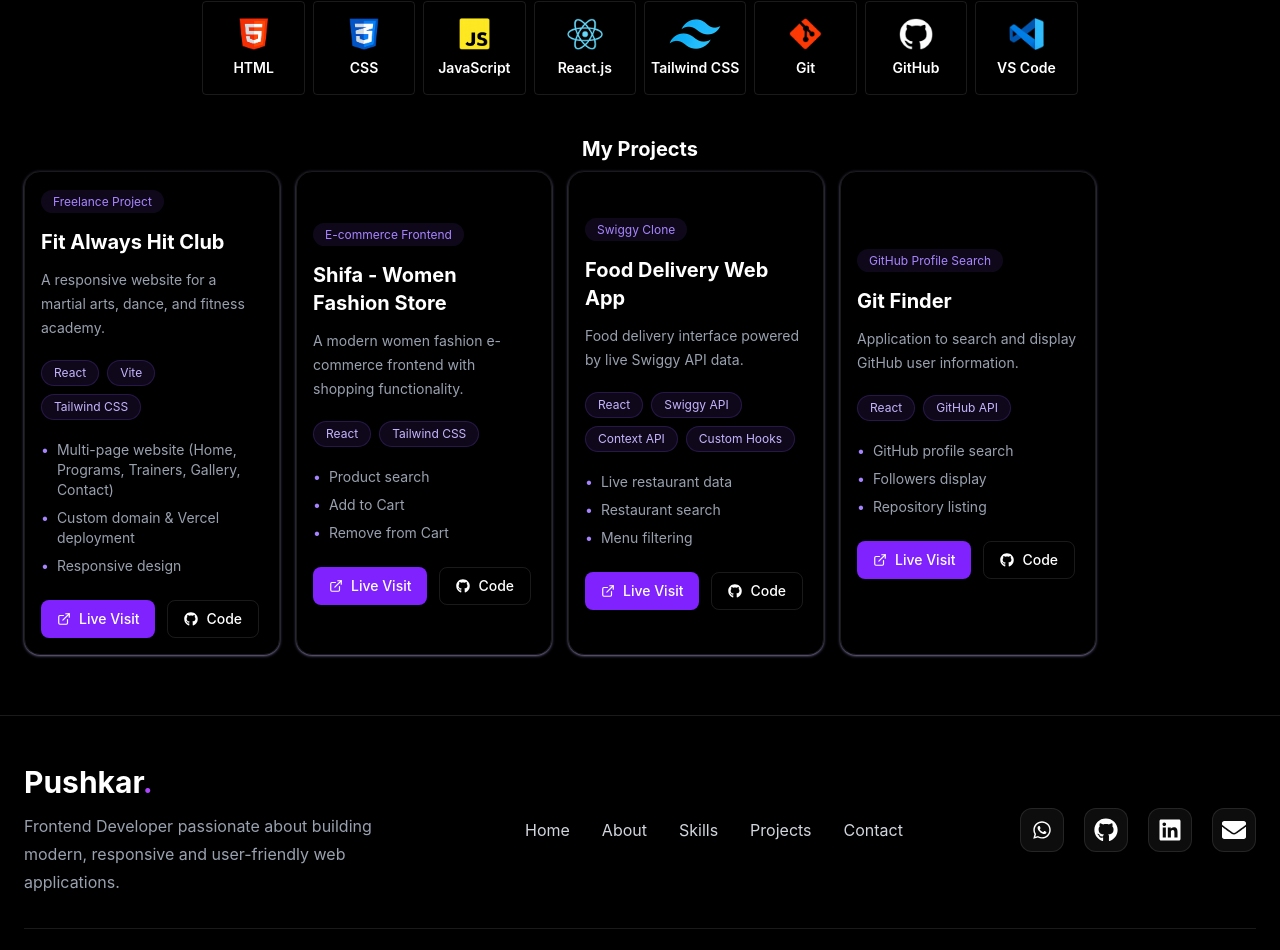
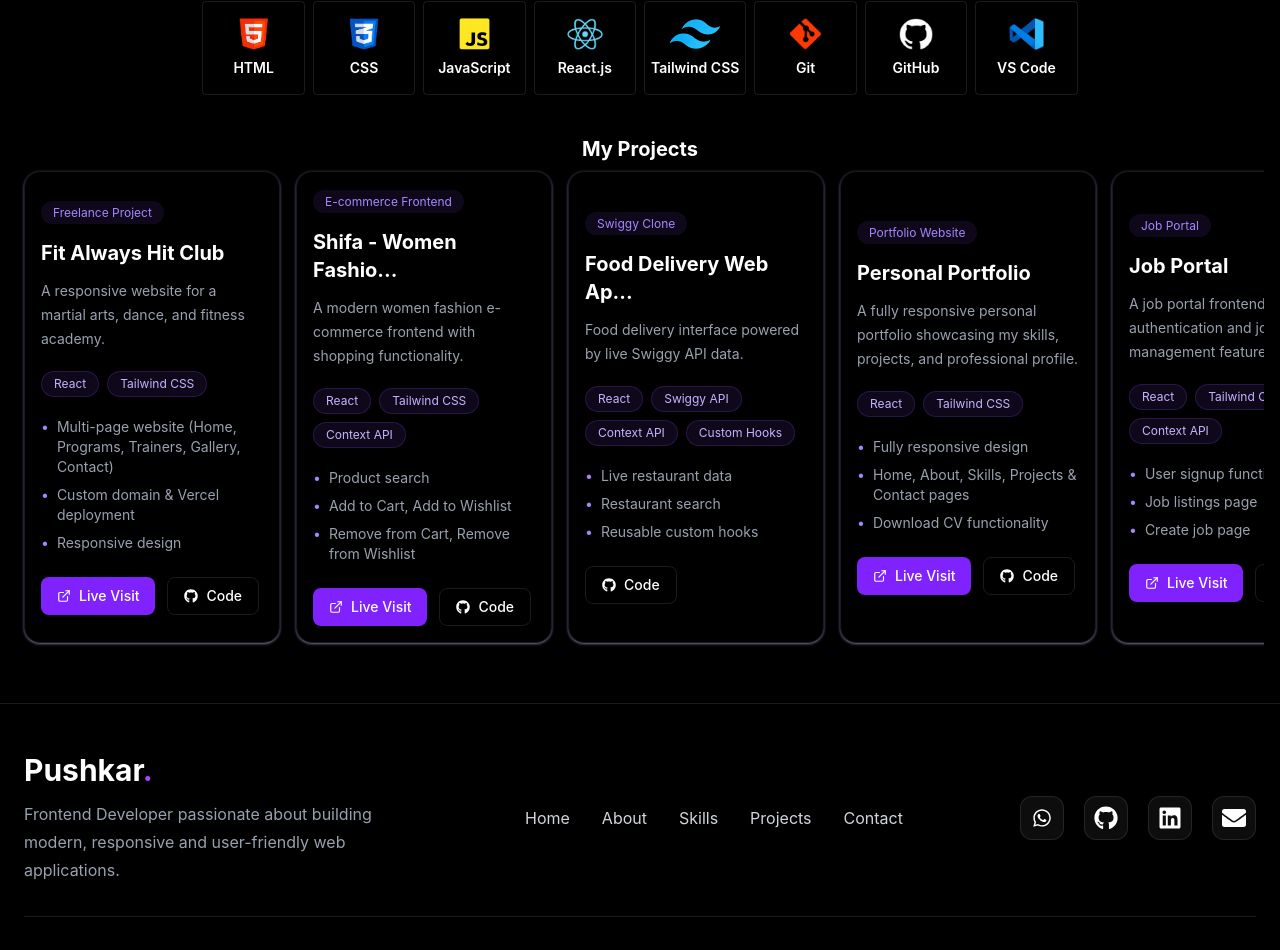
Before and after one commit to impushkr/portfolio, a React (Vite) app: page / in a window 1280 px wide. Shown: the part 733-1683 px from the top of the page. Built offline with nearby package versions, Linux system fonts and the light colour scheme.

Commit message:
data updated

```diff
--- a/src/components/ProjectCard.jsx
+++ b/src/components/ProjectCard.jsx
@@ -18,7 +18,7 @@ const ProjectCard = () => {
             </span>
 
             <h3 className="mt-4 text-xl font-bold text-white">
-              {project.title}
+              {project.title.length>20 ? project.title.slice(0,20)+"...":project.title}
             </h3>
 
             <p className="mt-3 text-sm leading-6 text-gray-400">
@@ -50,7 +50,7 @@ const ProjectCard = () => {
 
             {/* Buttons */}
             <div className="mt-6 flex gap-3">
-              <a
+              { project.liveUrl!== "#" ? (<a
                 href={project.liveUrl}
                 target="_blank"
                 rel="noreferrer"
@@ -58,7 +58,7 @@ const ProjectCard = () => {
               >
                 <FiExternalLink  />
                 Live Visit
-              </a>
+              </a>):null}
 
               <a
                 href={project.githubUrl}
--- a/src/data/projects.js
+++ b/src/data/projects.js
@@ -5,7 +5,7 @@ export const projects = [
     type: "Freelance Project",
     description:
       "A responsive website for a martial arts, dance, and fitness academy.",
-    tech: ["React", "Vite", "Tailwind CSS"],
+    tech: ["React", "Tailwind CSS"],
     features: [
       "Multi-page website (Home, Programs, Trainers, Gallery, Contact)",
       "Custom domain & Vercel deployment",
@@ -14,7 +14,7 @@ export const projects = [
       "Direct client collaboration",
     ],
     liveUrl: "https://fitalwayshitclub.com",
-    githubUrl: "#",
+    githubUrl: "https://github.com/impushkr/martial-arts-academy.git",
   },
 
   {
@@ -23,42 +23,72 @@ export const projects = [
     type: "E-commerce Frontend",
     description:
       "A modern women fashion e-commerce frontend with shopping functionality.",
-    tech: ["React", "Tailwind CSS"],
+    tech: ["React", "Tailwind CSS", "Context API"],
     features: [
       "Product search",
-      "Add to Cart",
-      "Remove from Cart",
+      "Add to Cart, Add to Wishlist",
+      "Remove from Cart, Remove from Wishlist",
       "Responsive design",
     ],
-    liveUrl: "#",
-    githubUrl: "#",
+    liveUrl: "https://shifa-closet.vercel.app/",
+    githubUrl: "https://github.com/impushkr/Shifa.git",
   },
 
   {
     id: 3,
     title: "Food Delivery Web App",
     type: "Swiggy Clone",
-    description:
-      "Food delivery interface powered by live Swiggy API data.",
+    description: "Food delivery interface powered by live Swiggy API data.",
     tech: ["React", "Swiggy API", "Context API", "Custom Hooks"],
     features: [
       "Live restaurant data",
       "Restaurant search",
-      "Menu filtering",
       "Reusable custom hooks",
       "Cart functionality",
     ],
     liveUrl: "#",
-    githubUrl: "#",
+    githubUrl: "https://github.com/impushkr/Food-Delivery-App.git",
   },
 
   {
     id: 4,
+    title: "Personal Portfolio",
+    type: "Portfolio Website",
+    description:
+      "A fully responsive personal portfolio showcasing my skills, projects, and professional profile.",
+    tech: ["React", "Tailwind CSS"],
+    features: [
+      "Fully responsive design",
+      "Home, About, Skills, Projects & Contact pages",
+      "Download CV functionality",
+      "Smooth navigation and modern UI",
+    ],
+    liveUrl: "https://portfolio-eight-lovat-40.vercel.app/",
+    githubUrl: "https://github.com/impushkr/portfolio.git",
+  },
+
+  {
+    id: 5,
+    title: "Job Portal",
+    type: "Job Portal",
+    description:
+      "A job portal frontend with user authentication and job management features.",
+    tech: ["React", "Tailwind CSS", "Context API"],
+    features: [
+      "User signup functionality",
+      "Job listings page",
+      "Create job page",
+    ],
+    liveUrl: "https://job-portal-seven-sepia.vercel.app/",
+    githubUrl: "https://github.com/impushkr/Job-Portal.git",
+  },
+
+  {
+    id: 6,
     title: "Git Finder",
     type: "GitHub Profile Search",
-    description:
-      "Application to search and display GitHub user information.",
-    tech: ["React", "GitHub API"],
+    description: "Application to search and display GitHub user information.",
+    tech: ["HTML","CSS","JavaScript","DOM","GitHub API"],
     features: [
       "GitHub profile search",
       "Followers display",
@@ -66,6 +96,22 @@ export const projects = [
       "Async/Await API handling",
     ],
     liveUrl: "#",
-    githubUrl: "#",
+    githubUrl: "https://github.com/impushkr/GitFinder.git",
   },
+  {
+  id: 7,
+  title: "Todo App",
+  type: "Task Management",
+  description:
+    "A task management application to organize daily tasks efficiently.",
+  tech: ["React", "CSS"],
+  features: [
+    "Built using React Props and State",
+    "Add and delete tasks",
+    "Mark tasks as completed",
+    "Search tasks instantly",
+  ],
+  liveUrl: "#",
+  githubUrl: "https://github.com/impushkr/Todo-App.git",
+}
 ];
```
